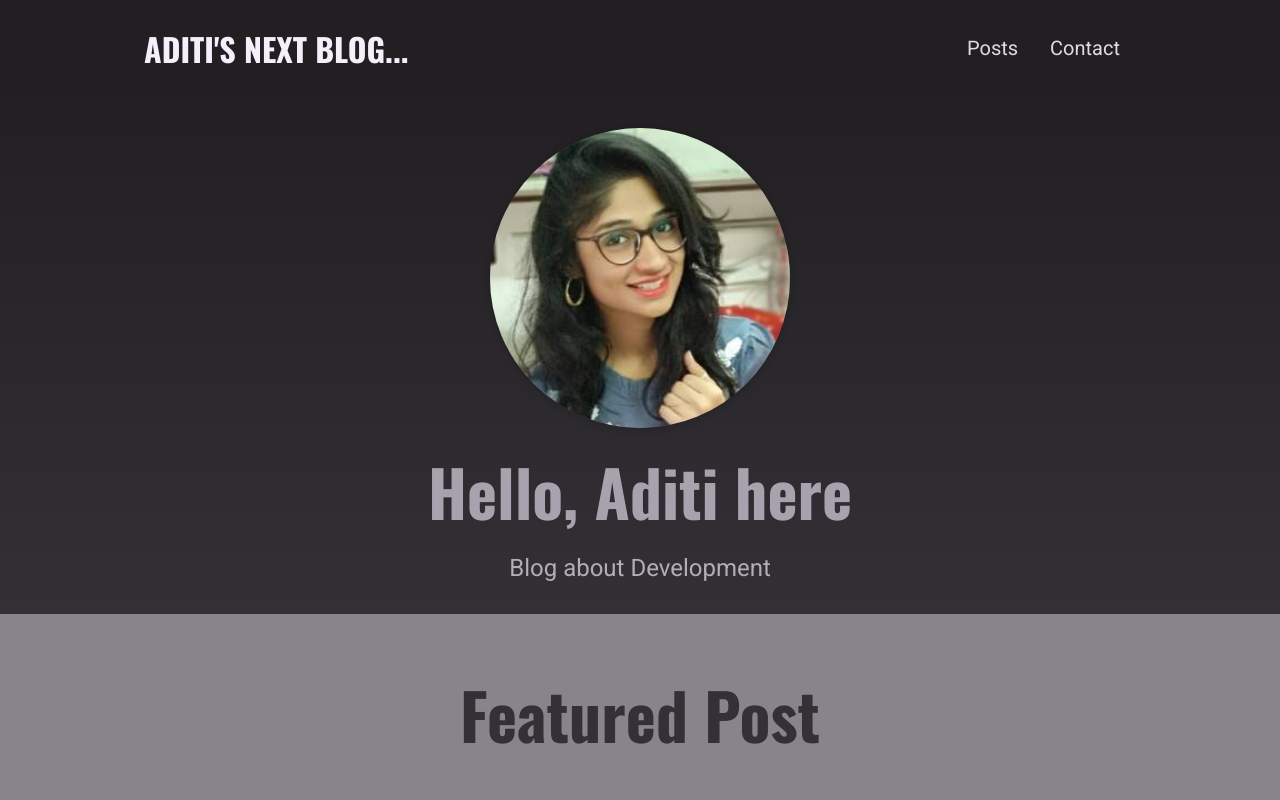
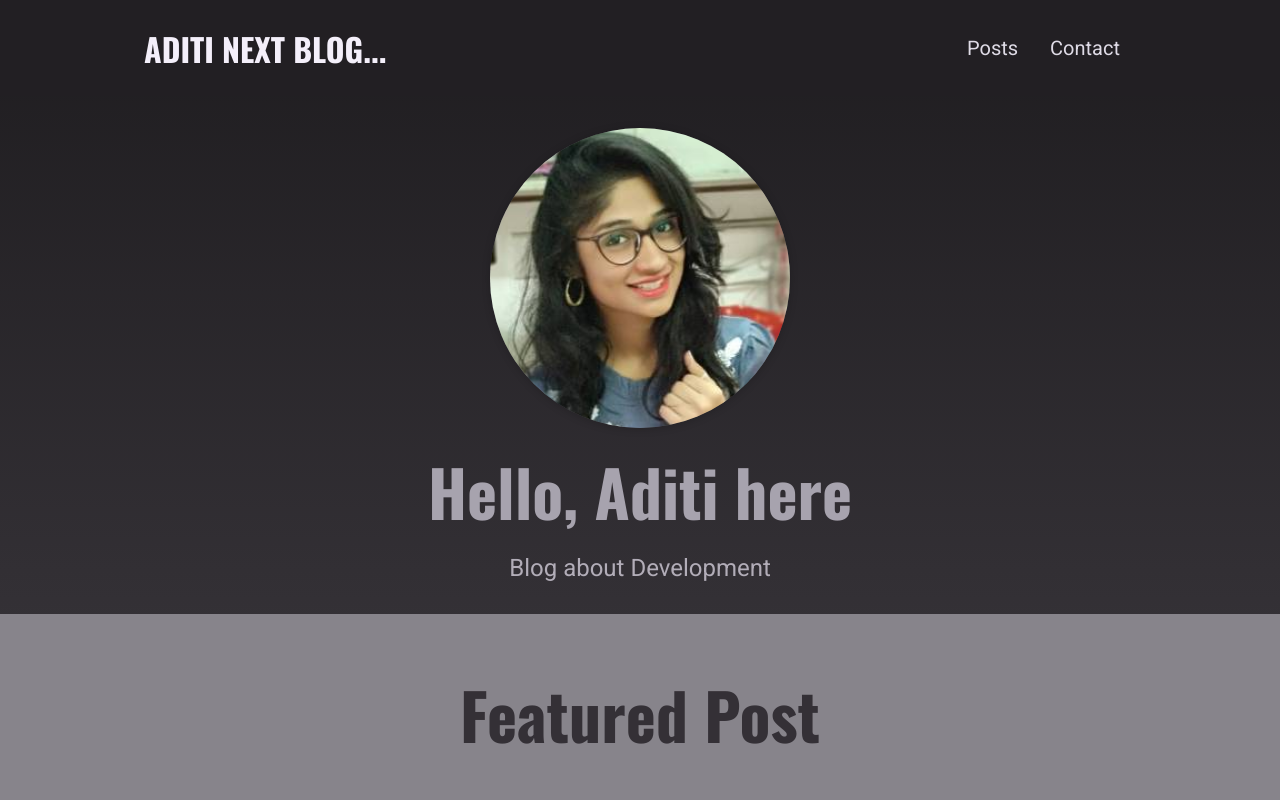
Before and after one commit to aditisolanki71/BlogApp-Next, a Next.js app: page / in a window 1280 px wide. Shown: the top 800 px of the page. Built offline with nearby package versions, Linux system fonts and the light colour scheme.

Commit message:
Running test building and reducing code size

```diff
--- a/components/layout/logo.js
+++ b/components/layout/logo.js
@@ -1,7 +1,7 @@
 import classes from "./logo.module.css"
 function Logo() {
    return (
-      <div className={classes.logo}>Aditi's Next Blog...</div>
+      <div className={classes.logo}>Aditi Next Blog...</div>
     )
  }
  export default Logo;
--- a/pages/index.js
+++ b/pages/index.js
@@ -8,7 +8,7 @@ function HomePage(props) {
   return (
     <Fragment>
       <Head>
-        <title>Aditi's Blog</title>
+        <title>Aditi Blog</title>
         <meta name="description" content="Post about Programming" />
       </Head>
       {/* 1)hero ==> welcome screen andd present blog
```
Also changed, not shown: components/post-detail/post-content.js (+11 -4 lines).
